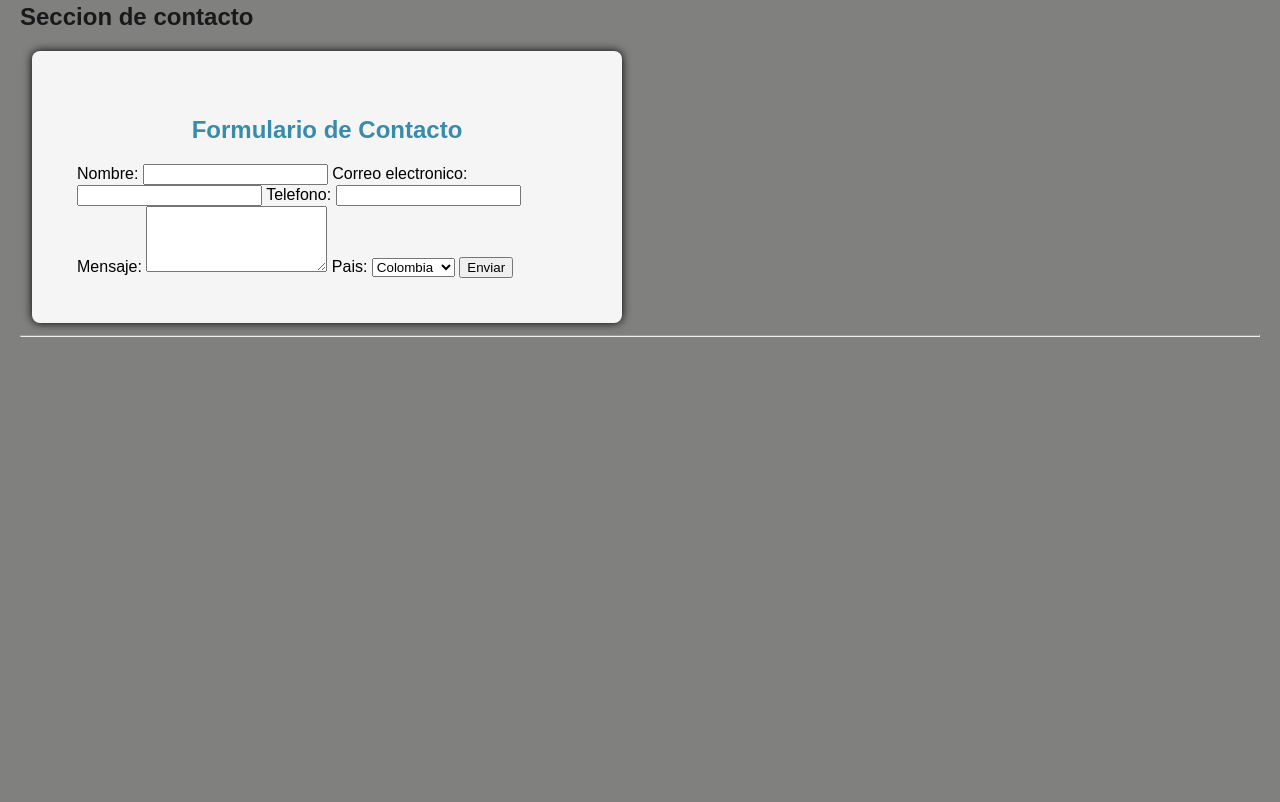
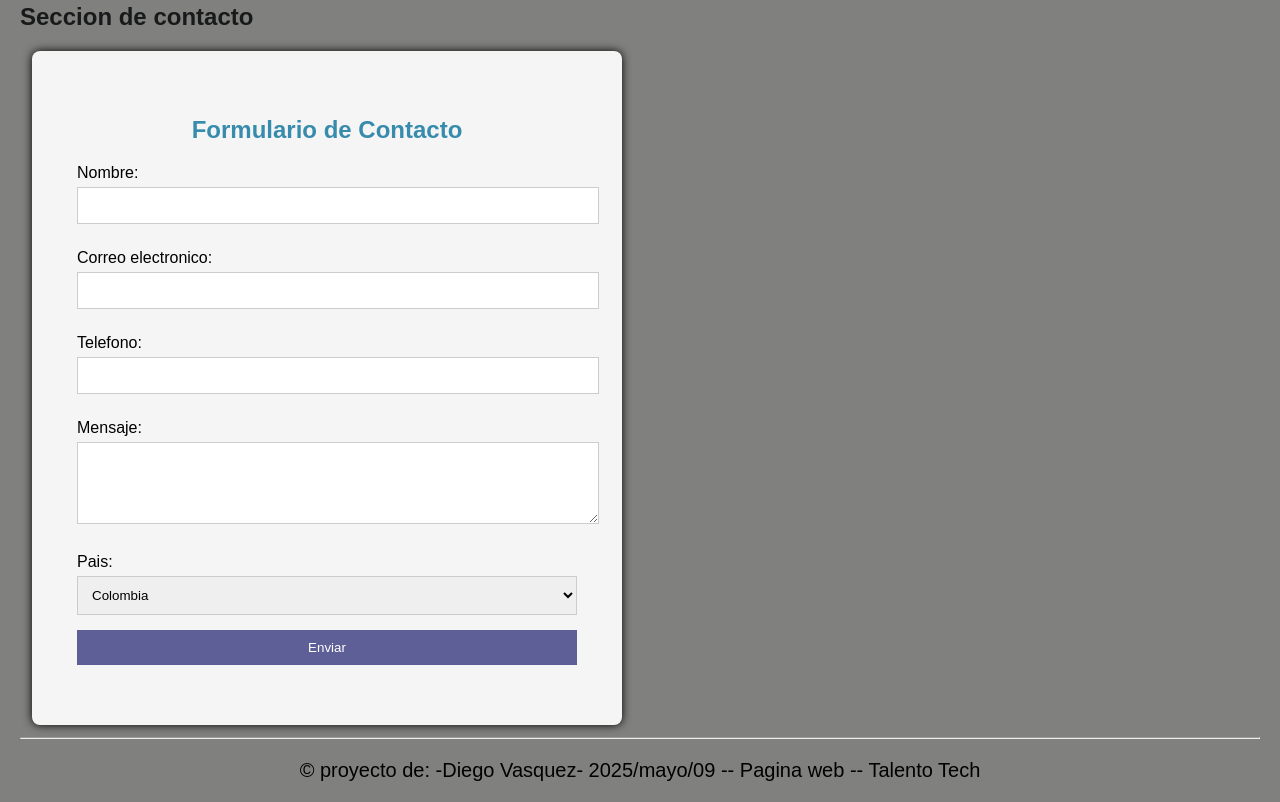
Before and after one commit to Sofia-Mun/TTLAB3, a plain HTML site: page index.html in a window 1280 px wide. Shown: the part 1099-1901 px from the top of the page. Before the commit the page ends 1456 px from the top, so only its background shows below. Drawn offline with Linux system fonts and the light colour scheme.

Commit message:
Creación de Footer

```diff
--- a/index.html
+++ b/index.html
@@ -72,7 +72,32 @@
             border-radius: 8px;
             box-shadow: 0 0 10px rgba(0, 0, 0, 1);
         }
+   label{
+             display: block;
+             margin: 10px 0 5px ;
+        }
 
+        input, textarea, select{
+            width: 100%;
+            padding: 10px;
+            margin-bottom: 15px;
+            border: 1px solid #ccc;
+        }
+
+        input[type="submit"]{
+            background-color: rgb(94, 95, 151);
+            color: white;
+            border: none;
+            cursor: pointer;
+        }
+
+        input[type="submit"]:hover{
+            background-color: #9b9999;
+        }
+
+        footer{
+            text-align: center;
+        }
 
 
 
@@ -160,7 +185,11 @@
         </form>
     </div><hr>
     </section>
-
+     <section>
+        <footer>
+            <p>&copy; proyecto de:  -Diego Vasquez- 2025/mayo/09 -- Pagina web -- Talento Tech</p>
+        </footer>
+    </section>
 
 </body>
 </html>
```
